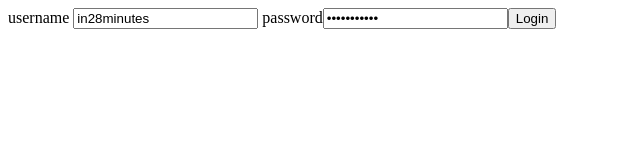
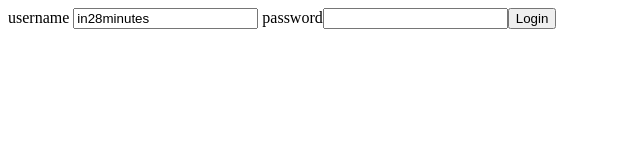
Before and after one commit to HichemRtibi/TodoFront, an Angular app: page / in a window 1280 px wide. Shown: the top 160 px of the page, without its empty margins (0-640 px from the left). Built offline with nearby package versions, Linux system fonts and the light colour scheme.

Commit message:
binding two way

```diff
--- a/src/app/app.module.ts
+++ b/src/app/app.module.ts
@@ -4,6 +4,7 @@ import { NgModule } from '@angular/core';
 import { AppComponent } from './app.component';
 import { WelcomeComponent } from './welcome/welcome.component';
 import { LoginComponent } from './login/login.component';
+import {FormsModule} from "@angular/forms";
 
 @NgModule({
   declarations: [
@@ -12,7 +13,8 @@ import { LoginComponent } from './login/login.component';
     LoginComponent
   ],
   imports: [
-    BrowserModule
+    BrowserModule,
+    FormsModule
   ],
   providers: [],
   bootstrap: [AppComponent]
--- a/src/app/login/login.component.html
+++ b/src/app/login/login.component.html
@@ -1,3 +1,3 @@
-username <input type="text" name="username" value="{{username}}">
-password<input type="password" name="password" value="{{password}}">
+username <input type="text" name="username" [(ngModel)]="username">
+password<input type="password" name="password" >
 <button (click)="HandleLogin()">Login</button>
```
